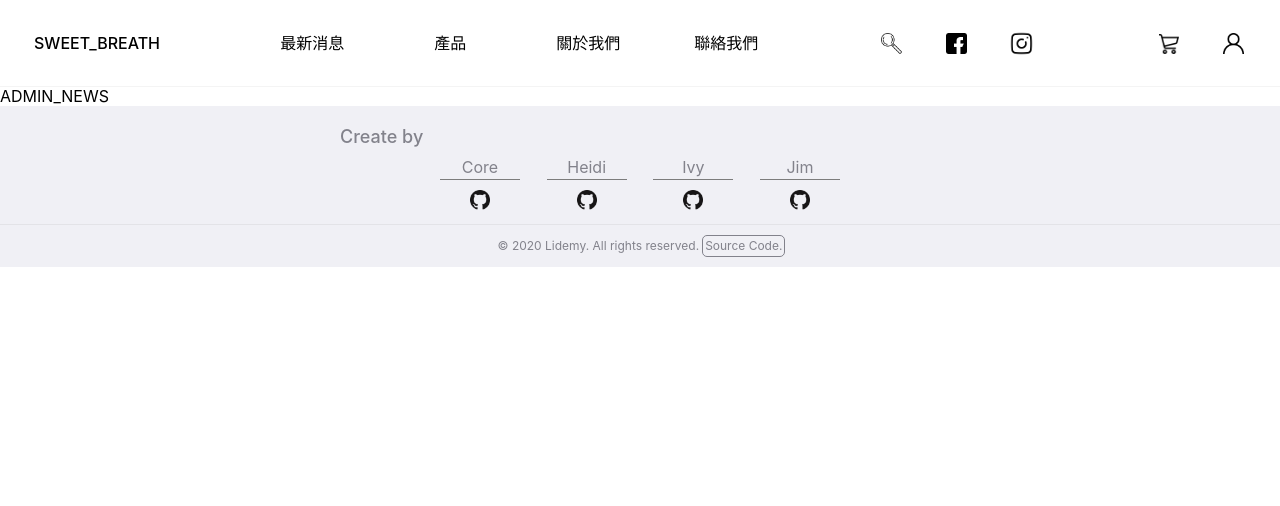
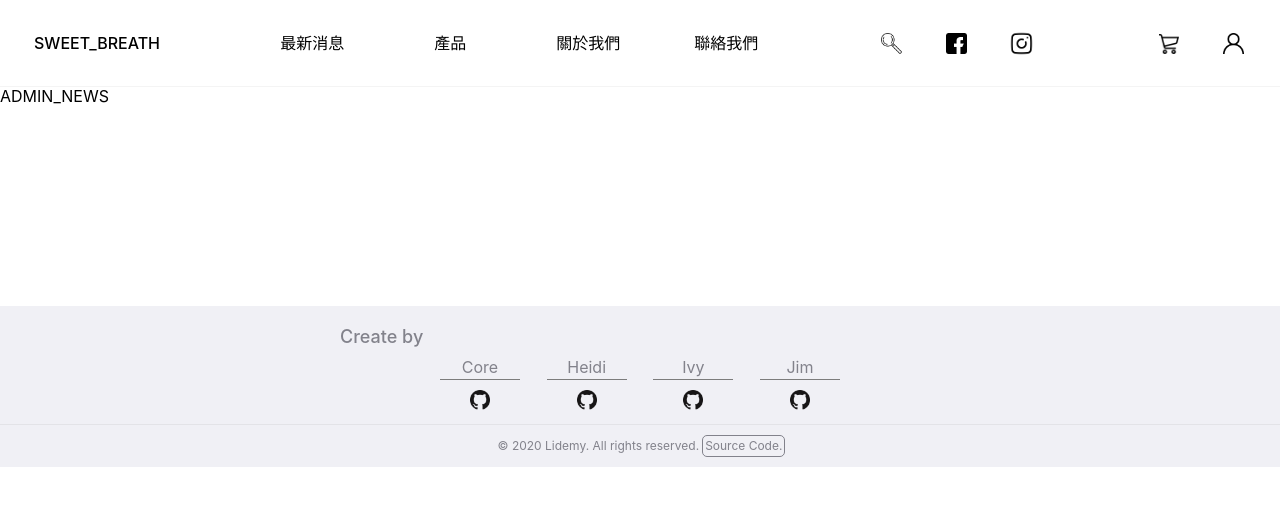
Before and after one commit to corekang/sweetbreath, a React (Create React App) app: page /#/admin/news in a window 1280 px wide. Shown: the top 506 px of the page. Built offline with nearby package versions, Linux system fonts and the light colour scheme.

Commit message:
SBP4_components/Footer_v2

```diff
--- a/src/components/Footer/Footer.js
+++ b/src/components/Footer/Footer.js
@@ -4,7 +4,7 @@ import { H4, BodyLarge, Caption1 } from "../../constants/style";
 import gitHubIcon from "../icon/gitHub.png";
 
 const FooterContent = styled.div`
-  margin: 0px;
+  margin-top: 200px;
   padding-top: 20px;
   background-color: ${theme.colors.neutralPaleGrey};
   color: ${theme.colors.neutralDarkGrey};
```
Also changed, not shown: 1 other file (tests, documents, lock files or other folders).
